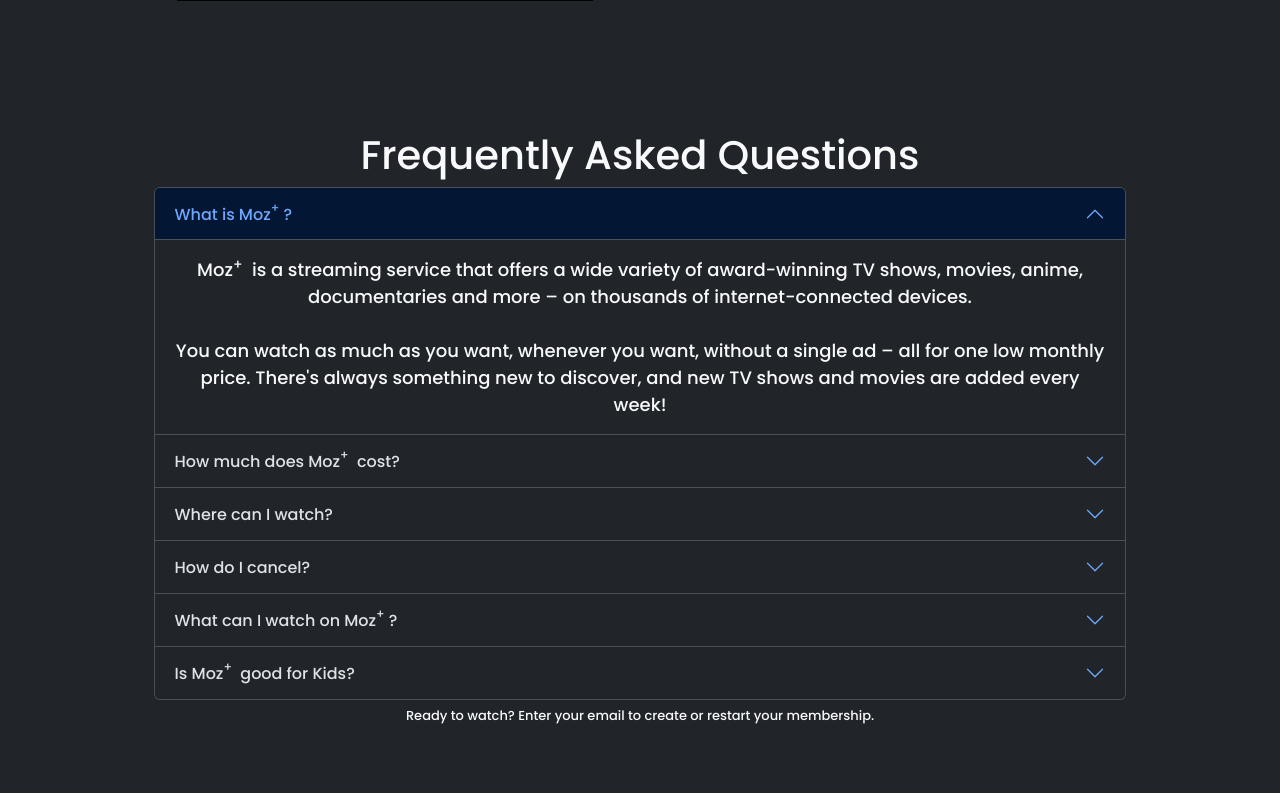
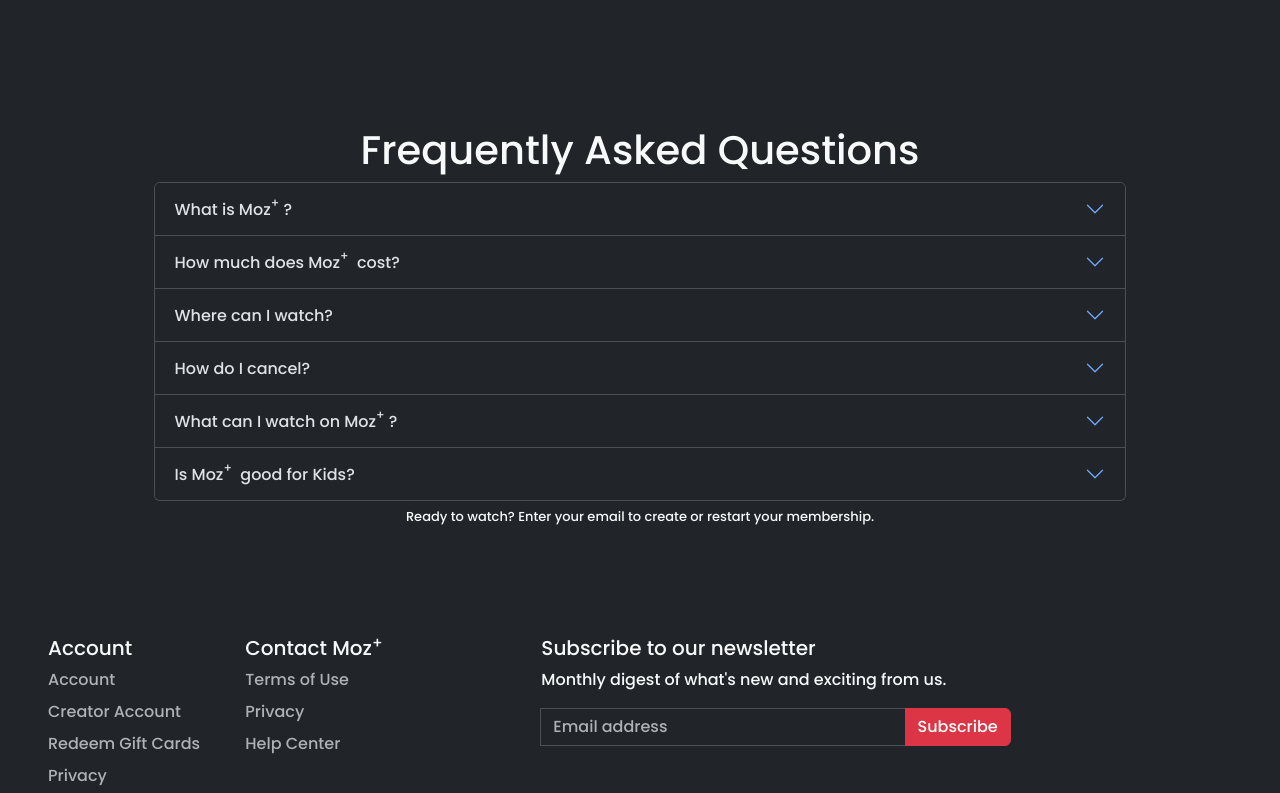
Before and after one commit to sjt8/moz-plus, a Django app: page / in a window 1280 px wide. Shown: the part 2483-3276 px from the top of the page. Run offline with Django 4.2, Linux system fonts and the light colour scheme; some libraries are stand-ins or nearby versions.

Commit message:
navbar and redirection fix

```diff
--- a/moz_plus_project/home/templates/home/home.html
+++ b/moz_plus_project/home/templates/home/home.html
@@ -1,12 +1,12 @@
 {% extends 'home/base.html' %}
 {% load static %}
 {% block style %}
-<link rel="stylesheet" href="{% static 'style.css' %}">
-{% endblock style %}
+<link rel="stylesheet" href="{% static 'style.css' %}" />
+{% endblock %}
 
 {% block title %}
-<title>Moz<sup>+</sup>&nbsp; India - Watch TV Shows Online, Watch Movies Online</title>
-{% endblock title %}
+<title>Moz</title>
+{% endblock %}
 
 {% block body %}
 {% include 'home/navbar.html' %}
@@ -27,12 +27,12 @@
             <p>Watch on smart TVs, PlayStation, Xbox, Chromecast, Apple TV, Blu-ray players and more.</p>
         </div>
         <div class="img-col">
-            <img src="{% static 'assets/feature-1.png' %}" alt="feature-1">
+            <img src="{% static 'assets/feature-1.png' %}" alt="feature-1" />
         </div>
     </div>
     <div class="row">
         <div class="img-col">
-            <img src="{% static 'assets/feature-2.png' %}" alt="feature-2">
+            <img src="{% static 'assets/feature-2.png' %}" alt="feature-2" />
         </div>
         <div class="text-col">
             <h2>Download your shows to watch offline.</h2>
@@ -45,12 +45,12 @@
             <p>Stream unlimited movies and TV shows on your phone, tablet, laptop, and TV.</p>
         </div>
         <div class="img-col">
-            <img src="{% static 'assets/feature-3.png' %}" alt="feature-3">
+            <img src="{% static 'assets/feature-3.png' %}" alt="feature-3" />
         </div>
     </div>
     <div class="row">
         <div class="img-col">
-            <img src="{% static 'assets/feature-4.png' %}" alt="feature-4">
+            <img src="{% static 'assets/feature-4.png' %}" alt="feature-4" />
         </div>
         <div class="text-col">
             <h2>Create profiles for children.</h2>
@@ -60,107 +60,105 @@
     </div>
 </div>
 
-
 <div class="faq">
     <h2>Frequently Asked Questions</h2>
 
-        <div class="accordion" id="accordionExample">
+    <div class="accordion" id="accordionExample">
         <div class="accordion-item bg-dark text-light">
-            <h2 class="accordion-header">
-                <button class="accordion-button" type="button" data-bs-toggle="collapse" data-bs-target="#collapseOne"
-                        aria-expanded="true" aria-controls="collapseOne">
-                    What is Moz<sup>+</sup>&nbsp;?
-                </button>
-            </h2>
-            <div id="collapseOne" class="accordion-collapse collapse show" data-bs-parent="#accordionExample">
+            <h2 class="accordion-header"><button class="accordion-button collapsed" type="button" data-bs-toggle="collapse"
+                    data-bs-target="#collapseOne" aria-expanded="true" aria-controls="collapseOne">What is
+                    Moz<sup>+</sup>&nbsp;?</button></h2>
+            <div id="collapseOne" class="accordion-collapse collapse" data-bs-parent="#accordionExample">
                 <div class="accordion-body">
-                    Moz<sup>+</sup>&nbsp; is a streaming service that offers a wide variety of award-winning TV shows, movies, anime,
-                    documentaries and more – on thousands of internet-connected devices.<br><br>
+                    Moz<sup>+</sup>&nbsp; is a streaming service that offers a wide variety of award-winning TV shows,
+                    movies,
+                    anime, documentaries and more – on thousands of internet-connected devices.<br /><br />
                     You can watch as much as you want, whenever you want, without a single ad – all for one low monthly
-                    price. There's always something new to discover, and new TV shows and movies are added every week!
+                    price.
+                    There's always something new to discover, and new TV shows and movies are added every week!
                 </div>
             </div>
         </div>
         <div class="accordion-item bg-dark text-light">
-            <h2 class="accordion-header">
-                <button class="accordion-button collapsed" type="button" data-bs-toggle="collapse"
-                        data-bs-target="#collapseTwo" aria-expanded="false" aria-controls="collapseTwo">
-                    How much does Moz<sup>+</sup>&nbsp; cost?
-                </button>
-            </h2>
+            <h2 class="accordion-header"><button class="accordion-button collapsed" type="button"
+                    data-bs-toggle="collapse" data-bs-target="#collapseTwo" aria-expanded="false"
+                    aria-controls="collapseTwo">How much does
+                    Moz<sup>+</sup>&nbsp; cost?</button></h2>
             <div id="collapseTwo" class="accordion-collapse collapse" data-bs-parent="#accordionExample">
                 <div class="accordion-body">
-                    Watch Moz<sup>+</sup>&nbsp; on your smartphone, tablet, Smart TV, laptop, or streaming device, all for one fixed
-                    monthly fee. Plans range from ₹ 149 to ₹ 649 a month. No extra costs, no contracts.
-                </div>
-            </div>
-        </div>
-        <div class="accordion-item  bg-dark text-light">
-            <h2 class="accordion-header">
-                <button class="accordion-button collapsed" type="button" data-bs-toggle="collapse"
-                        data-bs-target="#collapseThree" aria-expanded="false" aria-controls="collapseThree">
-                    Where can I watch?
-                </button>
-            </h2>
-            <div id="collapseThree" class="accordion-collapse collapse" data-bs-parent="#accordionExample">
-                <div class="accordion-body">
-                    Watch anywhere, anytime. Sign in with your Moz<sup>+</sup>&nbsp; account to watch instantly on the web at
-                    Moz<sup>+</sup>&nbsp;.com from your personal computer or on any internet-connected device that offers the Moz<sup>+</sup>&nbsp;
-                    app, including smart TVs, smartphones, tablets, streaming media players and game consoles.<br><br>
-                    You can also download your favourite shows with the iOS, Android, or Windows 10 app. Use downloads
-                    to watch while you're on the go and without an internet connection. Take Moz<sup>+</sup>&nbsp; with you anywhere.
+                    Watch Moz<sup>+</sup>&nbsp; on your smartphone, tablet, Smart TV, laptop, or streaming device, all
+                    for one
+                    fixed monthly fee. Plans range from ₹ 149 to ₹ 649 a month. No extra costs, no contracts.
                 </div>
             </div>
         </div>
         <div class="accordion-item bg-dark text-light">
-            <h2 class="accordion-header">
-                <button class="accordion-button collapsed" type="button" data-bs-toggle="collapse"
-                        data-bs-target="#collapseFourth" aria-expanded="false" aria-controls="collapseFourth">
-                    How do I cancel?
-                </button>
-            </h2>
+            <h2 class="accordion-header"><button class="accordion-button collapsed" type="button"
+                    data-bs-toggle="collapse" data-bs-target="#collapseThree" aria-expanded="false"
+                    aria-controls="collapseThree">Where can I
+                    watch?</button></h2>
+            <div id="collapseThree" class="accordion-collapse collapse" data-bs-parent="#accordionExample">
+                <div class="accordion-body">
+                    Watch anywhere, anytime. Sign in with your Moz<sup>+</sup>&nbsp; account to watch instantly on the
+                    web at
+                    Moz<sup>+</sup>&nbsp;.com from your personal computer or on any internet-connected device that
+                    offers the
+                    Moz<sup>+</sup>&nbsp;
+                    app, including smart TVs, smartphones, tablets, streaming media players and game
+                    consoles.<br /><br />
+                    You can also download your favourite shows with the iOS, Android, or Windows 10 app. Use downloads
+                    to watch
+                    while you're on the go and without an internet connection. Take Moz<sup>+</sup>&nbsp; with you
+                    anywhere.
+                </div>
+            </div>
+        </div>
+        <div class="accordion-item bg-dark text-light">
+            <h2 class="accordion-header"><button class="accordion-button collapsed" type="button"
+                    data-bs-toggle="collapse" data-bs-target="#collapseFourth" aria-expanded="false"
+                    aria-controls="collapseFourth">How do I
+                    cancel?</button></h2>
             <div id="collapseFourth" class="accordion-collapse collapse" data-bs-parent="#accordionExample">
                 <div class="accordion-body">
-                    Moz<sup>+</sup>&nbsp; is flexible. There are no annoying contracts and no commitments. You can easily cancel your
-                    account online in two clicks. There are no cancellation fees – start or stop your account
+                    Moz<sup>+</sup>&nbsp; is flexible. There are no annoying contracts and no commitments. You can
+                    easily cancel
+                    your account online in two clicks. There are no cancellation fees – start or stop your account
                     anytime.
                 </div>
             </div>
         </div>
         <div class="accordion-item bg-dark text-light">
-            <h2 class="accordion-header">
-                <button class="accordion-button collapsed" type="button" data-bs-toggle="collapse"
-                        data-bs-target="#collapsefifth" aria-expanded="false" aria-controls="collapsefifth">
-                    What can I watch on Moz<sup>+</sup>&nbsp;?
-                </button>
-            </h2>
+            <h2 class="accordion-header"><button class="accordion-button collapsed" type="button"
+                    data-bs-toggle="collapse" data-bs-target="#collapsefifth" aria-expanded="false"
+                    aria-controls="collapsefifth">What can I watch on
+                    Moz<sup>+</sup>&nbsp;?</button></h2>
             <div id="collapsefifth" class="accordion-collapse collapse" data-bs-parent="#accordionExample">
                 <div class="accordion-body">
-                    Moz<sup>+</sup>&nbsp; has an extensive library of feature films, documentaries, TV shows, anime, award-winning
+                    Moz<sup>+</sup>&nbsp; has an extensive library of feature films, documentaries, TV shows, anime,
+                    award-winning
                     Moz<sup>+</sup>&nbsp; originals, and more. Watch as much as you want, anytime you want.
                 </div>
             </div>
         </div>
         <div class="accordion-item bg-dark text-light">
-            <h2 class="accordion-header">
-                <button class="accordion-button collapsed" type="button" data-bs-toggle="collapse"
-                        data-bs-target="#collapseSixth" aria-expanded="false" aria-controls="collapseSixth">
-                    Is Moz<sup>+</sup>&nbsp; good for Kids?
-                </button>
-            </h2>
+            <h2 class="accordion-header"><button class="accordion-button collapsed" type="button"
+                    data-bs-toggle="collapse" data-bs-target="#collapseSixth" aria-expanded="false"
+                    aria-controls="collapseSixth">Is Moz<sup>+</sup>&nbsp;
+                    good for Kids?</button></h2>
             <div id="collapseSixth" class="accordion-collapse collapse" data-bs-parent="#accordionExample">
                 <div class="accordion-body">
-                    Moz<sup>+</sup>&nbsp; Kids experience is included in your membership to give parents control while kids enjoy
-                    family-friendly TV shows and films in their own space.<br><br>
+                    Moz<sup>+</sup>&nbsp; Kids experience is included in your membership to give parents control while
+                    kids enjoy
+                    family-friendly TV shows and films in their own space.<br /><br />
                     Kids profiles come with PIN-protected parental controls that let you restrict the maturity rating of
-                    content kids can watch and block specific titles you don’t want kids to see.
+                    content
+                    kids can watch and block specific titles you don’t want kids to see.
                 </div>
             </div>
         </div>
     </div>
 
-    <small>Ready to watch? Enter your email to create or restart your membership.
-    </small>
+    <small>Ready to watch? Enter your email to create or restart your membership.</small>
 </div>
 {% include 'home/footerbar.html' %}
-{% endblock body %}
+{% endblock %}
--- a/moz_plus_project/home/templates/home/navbar.html
+++ b/moz_plus_project/home/templates/home/navbar.html
@@ -1,16 +1,25 @@
 <nav class="navbar navbar-expand-lg navbar-dark bg-dark">
     <div class="container-fluid">
         {% load static %}
-        <a class="navbar-brand" href="#">
-            <img src="{% static 'images/logo.png' %}" alt="Netflix Logo" width="32">
-            <span class="fs-4 fw-bold py-3">Moz<sup>+</sup>&nbsp;</span>
+        {% if request.user.is_authenticated and request.user.groups.all.0.name == 'subscriber' %}
+        <a class="navbar-brand" href="{% url 'subscriber:subscriber' %}">
+            <img src="{% static 'images/mozlogo.svg' %}" alt="Moz Logo" width="92"/>
         </a>
+        {% elif request.user.is_authenticated and request.user.groups.all.name == 'content_creator' %}
+        <a class="navbar-brand" href="{% url 'content_creator:content_creator' %}">
+            <img src="{% static 'images/mozlogo.svg' %}" alt="Moz Logo" width="92"/>
+        </a>
+        {% else %}
+        <a class="navbar-brand" href="{% url 'home:home' %}">
+            <img src="{% static 'images/mozlogo.svg' %}" alt="Moz Logo" width="92"/>
+        </a>
+        {% endif %}
         <button class="navbar-toggler" type="button" data-bs-toggle="collapse" data-bs-target="#navbarSupportedContent"
                 aria-controls="navbarSupportedContent" aria-expanded="false" aria-label="Toggle navigation">
             <span class="navbar-toggler-icon"></span>
         </button>
+
         <div class="collapse navbar-collapse" id="navbarSupportedContent">
-
             {% if request.user.is_authenticated and request.user.groups.all.0.name == 'subscriber' %}
             <ul class="navbar-nav me-auto mb-2 mb-lg-0">
                 <li class="nav-item">
@@ -20,7 +29,7 @@
                     <a class="nav-link" href="{% url 'subscriber:movies' %}">Movies</a>
                 </li>
             </ul>
-            {% elif request.user.is_authenticated and request.user.groups.all.0.name == 'content_creator' %}
+            {% elif request.user.is_authenticated and request.user.groups.all.name == 'content_creator' %}
             <ul class="navbar-nav me-auto mb-2 mb-lg-0">
                 <li class="nav-item">
                     <a class="nav-link" href="{% url 'content_creator:series' %}">TV Shows</a>
@@ -28,33 +37,35 @@
                 <li class="nav-item">
                     <a class="nav-link" href="{% url 'content_creator:movies' %}">Movies</a>
                 </li>
-
             </ul>
             {% else %}
             <ul class="navbar-nav me-auto mb-2 mb-lg-0">
-                <li class="nav-item">
-                </li>
+                <li class="nav-item"></li>
             </ul>
             {% endif %}
 
             {% if request.user.is_authenticated %}
             <form class="d-flex">
-                <input class="form-control me-2" type="search" placeholder="Search" aria-label="Search">
+                <input class="form-control me-2" type="search" placeholder="Search" aria-label="Search" />
                 <button class="btn btn-outline-success" type="submit">Search</button>
             </form>
-            <div class="dropdown ms-2 me-5">
-                <div class="d-flex align-items-center text-white text-decoration-none dropdown-toggle"
-                     data-bs-toggle="dropdown" aria-expanded="false">
-                    <img src="{% url 'home:home' %}media/{{moz_user.image}}" alt="" width="32" height="32"
-                         class="rounded-circle me-2">
-                    <strong>{{request.user.first_name}}</strong>
+            <div class="dropdown m-2" style="width: 150px;">
+                <div class="d-flex justify-content-end text-white text-decoration-none dropdown-toggle"
+                    data-bs-toggle="dropdown" aria-expanded="false">
+                    <img src="{{ moz_user.image.url }}" alt="" width="32" height="32"
+                        class="rounded-circle me-2" />
+                    <strong>{{ request.user.username }}</strong>
                 </div>
                 <ul class="dropdown-menu dropdown-menu-dark text-small shadow" aria-labelledby="dropdownUser1" style="">
-                    <li><a class="dropdown-item" href="#">Profile</a></li>
+                    <li>
+                        <a class="dropdown-item" href="#">Profile</a>
+                    </li>
                     <li>
                         <hr class="dropdown-divider">
                     </li>
-                    <li><a class="dropdown-item" href="{% url 'home:logout' %}">Log out</a></li>
+                    <li>
+                        <a class="dropdown-item" href="{% url 'home:logout' %}">Log out</a>
+                    </li>
                 </ul>
             </div>
             <div class="me-2"></div>
--- a/moz_plus_project/home/urls.py
+++ b/moz_plus_project/home/urls.py
@@ -1,19 +1,31 @@
 from django.urls import path
-from django.contrib.auth.views import LoginView, LogoutView, PasswordChangeView, \
-    PasswordChangeDoneView
+from django.contrib.auth.views import (
+    LoginView,
+    LogoutView,
+    PasswordChangeView,
+    PasswordChangeDoneView,
+)
 
 from . import views
 
-app_name = 'home'
+app_name = "home"
 
 urlpatterns = [
-    path('', views.home, name='home'),
-    path('accounts/login/', views.user_login, name='login'),
-    path('accounts/logout/', LogoutView.as_view(), name='logout'),
-    path('accounts/password-change/', PasswordChangeView.as_view(), name='password_change'),
-    path('accounts/password-change-done/', PasswordChangeDoneView.as_view(),
-         name='password_change_done'),
-    path('register/', views.subscriber_registration, name='register'),
-    path('content-creator/register/', views.creator_registration,
-         name='register_creator'),
+    path("", views.home, name="home"),
+    path("accounts/login/", views.user_login, name="login"),
+    path("accounts/logout/", LogoutView.as_view(), name="logout"),
+    path(
+        "accounts/password-change/",
+        PasswordChangeView.as_view(),
+        name="password_change",
+    ),
+    path(
+        "accounts/password-change-done/",
+        PasswordChangeDoneView.as_view(),
+        name="password_change_done",
+    ),
+    path("register/", views.subscriber_registration, name="register"),
+    path(
+        "content-creator/register/", views.creator_registration, name="register_creator"
+    ),
 ]
--- a/moz_plus_project/home/views.py
+++ b/moz_plus_project/home/views.py
@@ -47,7 +47,7 @@
             group_reviewer = Group.objects.get(name='subscriber')
             new_user.groups.add(group_reviewer)
 
-            return redirect('subscriber:home')
+            return redirect('subscriber:subscriber')
 
     context = {'form': form}
     return render(request, 'accounts/user_registration.html', context)
@@ -65,7 +65,7 @@
             group_reviewer = Group.objects.get(name='content_creator')
             new_user.groups.add(group_reviewer)
 
-            return redirect('content_creator:home')
+            return redirect('content_creator:content_creator')
 
     context = {'form': form}
     return render(request, 'accounts/creator_registration.html', context)
```
Also changed, not shown: moz_plus_project/home/static/images/mozlogo.svg (added).
